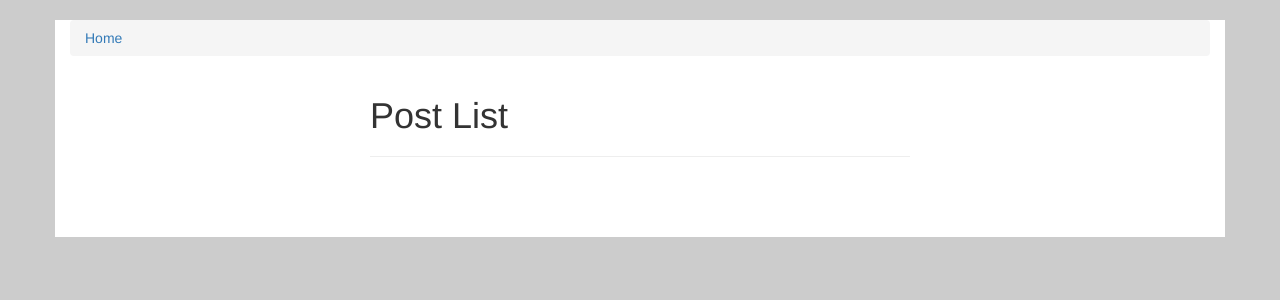
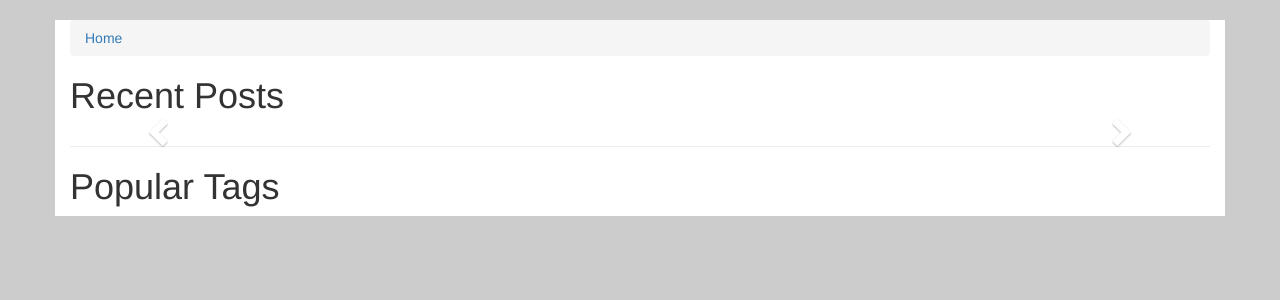
Before and after one commit to drewgoodman/Django-FirstBlog, a Django app: page / in a window 1280 px wide. Shown: the part 52-352 px from the top of the page. Run offline with Django 3.2, Linux system fonts and the light colour scheme; data that the repository does not hold is empty; some libraries are stand-ins or nearby versions.

Commit message:
new home page template / breadcrumb changed / carousel added

```diff
--- a/posts/models.py
+++ b/posts/models.py
@@ -45,6 +45,7 @@ class Post(models.Model):
     content = models.TextField()
     draft = models.BooleanField(default=False)
     publish = models.DateField(auto_now=False, auto_now_add=False)
+
     tags = TaggableManager()
 
     read_time = models.IntegerField(default=0)
--- a/posts/urls.py
+++ b/posts/urls.py
@@ -7,10 +7,11 @@ app_name = "posts"
 
 urlpatterns = [
     # path('<int:post_id>', views.post_home),
-    path('', views.post_list, name="list"),
+    path('', views.post_home, name="home"),
+    path('posts/', views.post_list, name="list"),
     path('create/', views.post_create),
-    path('<slug>/', views.post_detail, name="detail"),
-    path('<slug:slug>/edit/', views.post_update, name="update"),
-    path('<slug:slug>/delete/', views.post_delete),
+    path('posts/<slug>/', views.post_detail, name="detail"),
+    path('posts/<slug:slug>/edit/', views.post_update, name="update"),
+    path('posts/<slug:slug>/delete/', views.post_delete),
 
 ]
--- a/posts/views.py
+++ b/posts/views.py
@@ -90,6 +90,15 @@ def post_detail(request, slug=None):
     }
     return render(request, "post_detail.html", context)
 
+def post_home(request):
+    today = timezone.now().date()
+    queryset_list = Post.objects.active()[:3]
+    context = {
+        "object_list" : queryset_list,
+        "title" : "Post List",
+        "today" : today
+    }
+    return render(request, "home.html", context)
 
 def post_list(request):
     today = timezone.now().date()
--- a/templates/base.html
+++ b/templates/base.html
@@ -45,14 +45,14 @@
                     <span class="icon-bar"></span>
                     <span class="icon-bar"></span>
                 </button>
-                <a class="navbar-brand" href="{% url 'posts:list' %}">The Good Blog</a>
+                <a class="navbar-brand" href="{% url 'posts:home' %}">The Good Blog</a>
             </div>
 
             <!-- Collect the nav links, forms, and other content for toggling -->
             <div class="collapse navbar-collapse" id="bs-example-navbar-collapse-1">
                 <ul class="nav navbar-nav">
-                    <li><a href="#">Home</a></li>
-                    <li><a href="#">View Posts</a></li>
+                    <li><a href="{% url 'posts:home' %}">Home</a></li>
+                    <li><a href="{% url 'posts:list' %}">View Posts</a></li>
                     <li><a href="#">About</a></li>
                 </ul>
                 <form id="search-bar-form" method="GET" action="" class="navbar-form navbar-left">
@@ -92,7 +92,7 @@
 
     <div class="container">
         <ol class='breadcrumb'>
-            <li><a href="{% url 'posts:list' %}">Home</a></li>
+            <li><a href="{% url 'posts:home' %}">Home</a></li>
             {% block post_detail_link %}
             {% endblock %}
         </ol>
--- a/templates/comment_thread.html
+++ b/templates/comment_thread.html
@@ -5,6 +5,7 @@
 {% block head_title %}{{ instance.title }} | {{ block.super }}{% endblock head_title %}
 
 {% block post_detail_link %}
+<li><a href="{% url 'posts:list' %}">Posts</a></li>
 <li><a href="{{ comment.content_object.get_absolute_url }}">{{ comment.content_object.title }}</a></li>
 <li><a href="{{ comment.get_absolute_url }}">Comment Thread</a></li>
 {% endblock %}
--- a/templates/confirm_delete.html
+++ b/templates/confirm_delete.html
@@ -5,6 +5,7 @@
 {% block head_title %}{{ instance.title }} | {{ block.super }}{% endblock head_title %}
 
 {% block post_detail_link %}
+<li><a href="{% url 'posts:list' %}">Posts</a></li>
 <li><a href="{{ object.content_object.get_absolute_url }}">{{ object.content_object.title }}</a></li>
 <li><a href="{{ object.get_absolute_url }}">Comment Thread</a></li>
 <li>Delete</li>
--- /dev/null
+++ b/templates/home.html
@@ -0,0 +1,41 @@
+{% extends "base.html" %}
+
+{% block content %}
+<h1>Recent Posts</h1>
+<div id="carousel-example-generic" class="carousel slide" data-ride="carousel">
+    <!-- Indicators -->
+    <ol class="carousel-indicators">
+      <li data-target="#carousel-example-generic" data-slide-to="0" class="active"></li>
+      <li data-target="#carousel-example-generic" data-slide-to="1"></li>
+      <li data-target="#carousel-example-generic" data-slide-to="2"></li>
+    </ol>
+
+    <!-- Wrapper for slides -->
+    <div class="carousel-inner" role="listbox">
+        {% for post in object_list %}
+        <div class="{% if forloop.counter == 1%}item active{% else %}item{% endif %}">
+          <img src="{{ post.image.url }}" class="img-responsive" alt="{{post.title}}">
+          <div class="carousel-caption">
+            <h3>{{post.title}}</h3>
+            <p>{{post.publish}}</p>
+          </div>
+        </div>
+        {% endfor %}
+    </div>
+
+    <!-- Controls -->
+    <a class="left carousel-control" href="#carousel-example-generic" role="button" data-slide="prev">
+      <span class="glyphicon glyphicon-chevron-left" aria-hidden="true"></span>
+      <span class="sr-only">Previous</span>
+    </a>
+    <a class="right carousel-control" href="#carousel-example-generic" role="button" data-slide="next">
+      <span class="glyphicon glyphicon-chevron-right" aria-hidden="true"></span>
+      <span class="sr-only">Next</span>
+    </a>
+  </div>
+  <hr/>
+  <h1>Popular Tags</h1>
+
+
+
+{% endblock content %}
--- a/templates/post_detail.html
+++ b/templates/post_detail.html
@@ -5,6 +5,7 @@
 {% block head_title %}{{ instance.title }} | {{ block.super }}{% endblock head_title %}
 
 {% block post_detail_link %}
+<li><a href="{% url 'posts:list' %}">Posts</a></li>
 <li><a href="{{ instance.get_absolute_url }}">{{ instance.title }}</a></li>
 {% endblock %}
 
--- a/templates/post_list.html
+++ b/templates/post_list.html
@@ -1,4 +1,8 @@
 {% extends "base.html" %}
+
+{% block post_detail_link %}
+<li><a href="{% url 'posts:list' %}">Posts</a></li>
+{% endblock %}
 
 {% block content %}
 <div class="col-sm-6 col-sm-offset-3">
```
